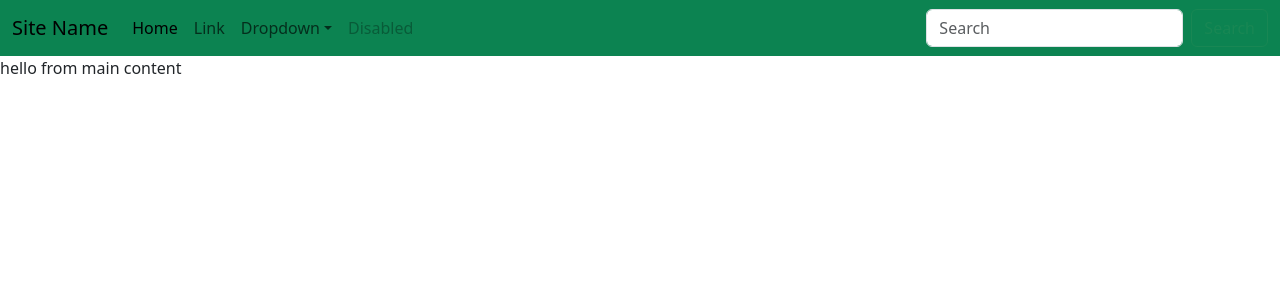
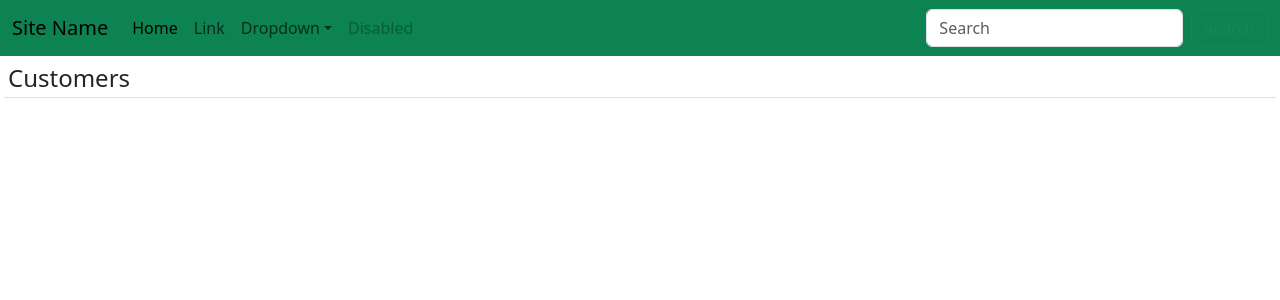
Before and after one commit to claudiu-gonciulea/first-react-app, a React (Create React App) app: page / in a window 1280 px wide. Shown: the top 300 px of the page. Built offline with nearby package versions, Linux system fonts and the light colour scheme.

Commit message:
introduce state property. read appTitle of state property

```diff
--- a/src/MainContent.jsx
+++ b/src/MainContent.jsx
@@ -2,8 +2,16 @@ import React, {Component} from 'react';
 
 export class MainContent extends Component {
 
+    // this property contains the dynamic content that you want to render inside your component
+    // it is a javascript object. You can use nested objects inside the state
+    state = { appTitle: "Customers" };
+
     render() {
 
-        return <div>hello from main content</div>;
+        return <div>
+
+            <h4 className="border-bottom m-1 p-1">{this.state.appTitle}</h4>
+
+        </div>;
     }
 }
```
